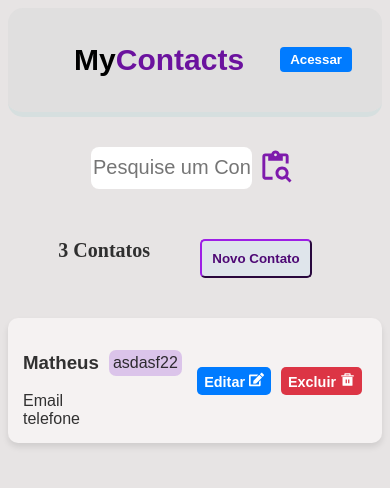
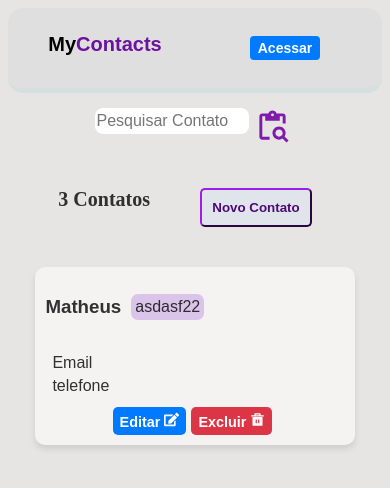
Before and after one commit to Klaudio0707/MyContacts, a React (Vite) app: page /Contacts in a window 390 px wide. Shown: the top 488 px of the page. Built offline with nearby package versions, Linux system fonts and the light colour scheme; no server answers.

Commit message:
responsividade dos components CardContacts, FindContacts, Header

```diff
--- a/src/Components/CardContacts/CardContacts.tsx
+++ b/src/Components/CardContacts/CardContacts.tsx
@@ -7,7 +7,7 @@ const CardContacts = () => {
       <article className={styles.container_Contacts}>
         <article className={styles.container_TitleContato}>
         <h3>Matheus</h3>
-        <p className={styles.id_Contato}>asdasf22</p>
+        <span className={styles.id_Contato}>asdasf22</span>
         </article>
         <article className={styles.container_DataContato}>
           <p>Email</p>
--- a/src/Components/CardContacts/styles.module.css
+++ b/src/Components/CardContacts/styles.module.css
@@ -1,4 +1,4 @@
-.container_CardContato{
+.container_CardContato {
   display: flex;
   flex-direction: row;
   justify-content: space-between;
@@ -12,29 +12,34 @@
   font-family: 'Arial', sans-serif;
 
 }
-.container_CardContato:hover{
-    transition:  #000 transform 0.6s ease-in-out, box-shadow 0.2s ease-in-out;
-    cursor:copy;
+
+.container_CardContato:hover {
+  transition: #000 transform 0.6s ease-in-out, box-shadow 0.2s ease-in-out;
+  cursor: copy;
   scale: 1.02;
 
 }
-.container_TitleContato{
+
+.container_TitleContato {
   display: flex;
   justify-content: start;
   align-items: center;
   gap: 10px;
 }
-.container_DataContato p{
+
+.container_DataContato p {
   margin: 0;
   font-size: 1rem;
   font-weight: 500;
 }
-.button_Edição{
+
+.button_Edição {
   flex-direction: row;
   justify-content: space-between;
   align-self: center;
 
 }
+
 .btn_Editar,
 .btn_Excluir {
   padding: 5px 7px;
@@ -46,6 +51,7 @@ font-weight: 500;
   margin: 5px;
   transition: background-color 0.3s ease, transform 0.2s ease;
 }
+
 .btn_Editar {
   background-color: #007bff;
   color: #fff;
@@ -64,8 +70,63 @@ font-weight: 500;
   background-color: #a71d2a;
 }
 
-  .id_Contato{
+.id_Contato {
   background-color: #7613c734;
   padding: 4px;
   border-radius: 7px;
 }
+
+@media (max-width: 768px) {
+  .container_Header {
+    padding: 10px 15px;
+    justify-content: center;
+  }
+
+  .container_Logo {
+    flex: 1 1 100%;
+    justify-content: center;
+    margin-bottom: 8px;
+  }
+
+  .container_Btn {
+    flex: 1 1 100%;
+    justify-content: center;
+  }
+
+  .header_Titulo {
+    font-size: 24px;
+  }
+}
+
+
+@media (max-width: 600px) {
+  .container_CardContato {
+    flex-direction: column;
+    padding: 10px;
+    max-width: 80%;
+  }
+
+  .container_TitleContato {
+    justify-content: flex-start;
+    margin-bottom: 10px;
+  }
+
+  .container_DataContato {
+    display: flex;
+    flex-direction: column;
+    margin-bottom: 5px;
+    padding: 7px;
+    gap: 5px;
+  }
+
+  .button_Edição {
+    justify-content: flex-start;
+    gap: 10px;
+  }
+
+  .btn_Editar,
+  .btn_Excluir {
+    flex: 1;
+    margin: 0 5px 0 0;
+  }
+}
--- a/src/Components/FindContacts/FindContacts.tsx
+++ b/src/Components/FindContacts/FindContacts.tsx
@@ -13,7 +13,7 @@ const FindContacts:React.FC = () => {
   };
   return (
     <section className={styles.container_Input}>
-      <input type="text"  ref={inputRef} placeholder="Pesquise um Contato" className={styles.input_Find}/>
+      <input type="text"  ref={inputRef} placeholder="Pesquisar Contato" className={styles.input_Find}/>
       <button className={styles.search_Btn} onClick={handleIconClick}   aria-label="Pesquisar Contato">
       <MdOutlineContentPasteSearch className={styles.search_Icone}  size={35}/>
       </button>
--- a/src/Components/FindContacts/styles.module.css
+++ b/src/Components/FindContacts/styles.module.css
@@ -25,3 +25,31 @@
 .search_Icone:hover{
     color: #9902df;
 }
+@media (max-width: 768px) {
+    .input_Find {
+      width: 70%;
+      font-size: 18px;
+      height: 36px;
+    }
+
+    .search_Icone {
+      font-size: 26px;
+    }
+  }
+
+  @media (max-width: 480px) {
+    .container_Input {
+      margin: 15px 10px;
+    }
+
+    .input_Find {
+      width: 100%;
+      max-width: 150px;
+      font-size: 16px;
+      height: 24px;
+    }
+
+    .search_Icone {
+      font-size: 20px;
+    }
+  }
--- a/src/Components/Header/styles.module.css
+++ b/src/Components/Header/styles.module.css
@@ -9,7 +9,7 @@
     font-family:'Arial', sans-serif;
 }
 .container_Btn{
-  flex: 1;
+  flex: 2;
   display: flex;
   align-items:center;
   justify-content: flex-start;
@@ -60,3 +60,40 @@
 .header_Titulo2:hover{
 color: #26053b;
 }
+@media (max-width: 768px) {
+  .container_Header {
+    padding: 10px 15px;
+    justify-content: center;
+  }
+
+  .container_Logo {
+    flex: 1 1 100%;
+    justify-content: center;
+    margin-bottom: 8px;
+  }
+
+  .container_Btn {
+    flex: 1 1 100%;
+    justify-content: center;
+  }
+
+  .header_Titulo {
+    font-size: 24px;
+  }
+}
+
+@media (max-width: 480px) {
+  .container_Header {
+    padding: 8px 10px;
+    gap: 6px;
+  }
+
+  .header_Titulo {
+    font-size: 20px;
+  }
+
+  .loginButton {
+    padding: 4px 8px;
+    font-size: 14px;
+  }
+}
```
Lines whose indentation alone changed are shown as unchanged.
